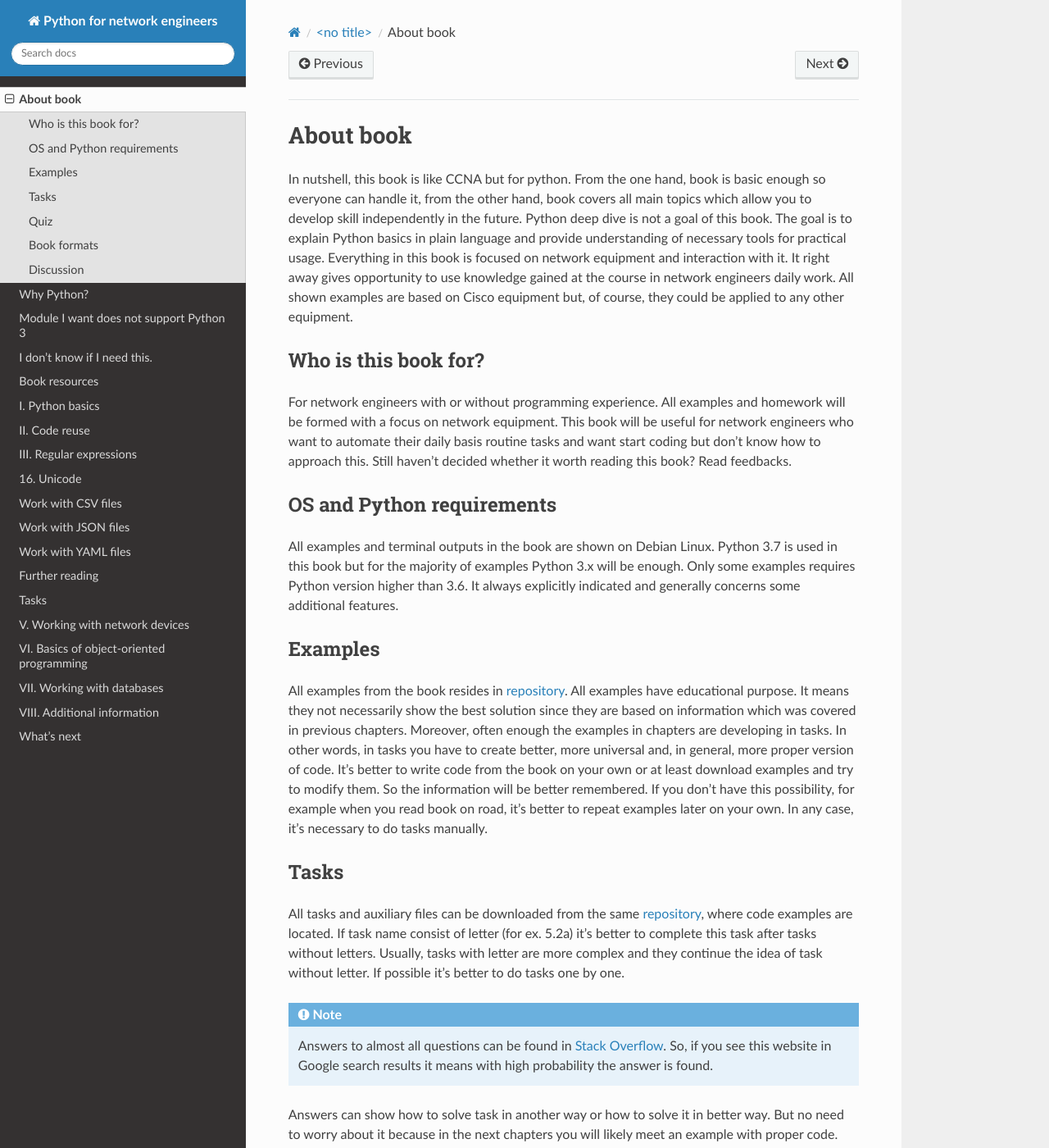
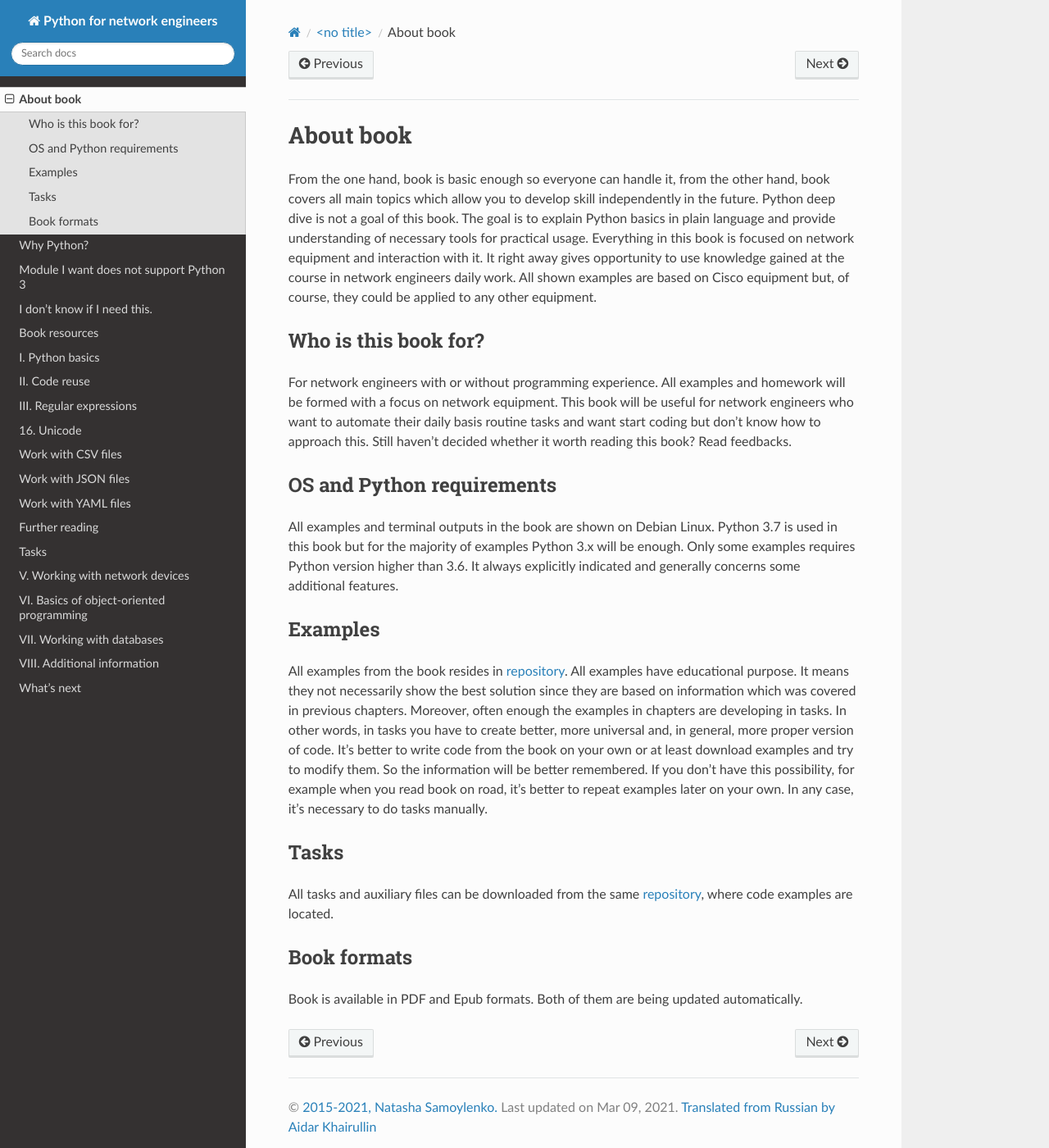
Before and after one commit to natenka/pyneng-book-en, a Sphinx documentation site: the page built from docs/source/about.rst, in a window 1280 px wide and 1400 px high. Shown: the whole window at 82% size. Built offline with Sphinx 7.4.7 and the Read the Docs theme 2.0.0, drawn with Linux system fonts in a browser that asks for light colours; pages that are not in the unit, such as notebooks, are missing from menus; some of the changed text lies outside the part shown.

Commit message:
about and book_links updated

```diff
--- a/docs/source/about.rst
+++ b/docs/source/about.rst
@@ -1,8 +1,8 @@
 About book
 -------
 
-In nutshell, this book is like CCNA but for python. From the one hand, book is
-basic enough so everyone can handle it, from the other hand, book covers all
+From the one hand, book is basic enough so everyone can handle it,
+from the other hand, book covers all
 main topics which allow you to develop skill independently in the future.
 Python deep dive is not a goal of this book. The goal is to explain Python
 basics in plain language and provide understanding of necessary tools for
@@ -33,7 +33,7 @@ Examples
 ~~~~~~~
 
 All examples from the book resides in
-`repository <https://github.com/natenka/pyneng-examples-exercises>`__.
+`repository <https://github.com/natenka/pyneng-examples-exercises-en>`__.
 All examples have educational purpose. It means they not necessarily show the
 best solution since they are based on information which was covered in previous
 chapters. Moreover, often enough the examples in chapters are developing in
@@ -48,54 +48,12 @@ Tasks
 ~~~~~~~
 
 All tasks and auxiliary files can be downloaded from the same
-`repository  <https://github.com/natenka/pyneng-examples-exercises>`__,
-where code examples are located. If task name consist of letter (for ex. 5.2a)
-it's better to complete this task after tasks without letters. Usually, tasks
-with letter are more complex and they continue the idea of task without letter.
-If possible it's better to do tasks one by one.
-
-.. note::
-    Answers to almost all questions can be found in
-    `Stack Overflow <https://stackoverflow.com>`__. So, if you see this
-    website in Google search results it means with high probability the
-    answer is found.
-
-Answers can show how to solve task in another way or how to solve it in better
-way. But no need to worry about it because in the next chapters you will
-likely meet an example with proper code.
-
-Quiz
-~~~~~~~
-
-Some chapters have additional questions:
-
--  `Data types. Part 1 <https://goo.gl/forms/xKHX5xNM8Pv5sQDf2>`__
--  `Data types. Part 2 <https://goo.gl/forms/igxR3ub3tQg3ycX53>`__
--  `Compound statements. Part 1 <https://goo.gl/forms/2TmGcrhG11h2SdLn1>`__
--  `Compound statements. Part 2 <https://goo.gl/forms/KZGaDquGlUmOz2kG3>`__
--  `Functions and modules. Part 1 <https://goo.gl/forms/M1DpbdD0brVbdp1G3>`__
--  `Functions and modules. Part 2 <https://goo.gl/forms/rNvdX9bHw8wLajJp2>`__
--  `Regular expressions. Part 1 <https://goo.gl/forms/5UpkJbm1dORqs4bP2>`__
--  `Regular expressions. Part 2 <https://goo.gl/forms/ltuOAO62yLlZkEmm1>`__
--  `Data bases <https://goo.gl/forms/wtGgmWg0vow1Cyqo1>`__
-
-These quiz can be considered an evaluation test or as a task. It's useful to
-answer to these questions after reading of corresponding chapter. They will
-help you recall chapter's material and also see different aspects of Python
-usage in practice. First, try answer on your own and only then check answers
-in IPython on questions which you are doubting.
+`repository  <https://github.com/natenka/pyneng-examples-exercises-en>`__,
+where code examples are located.
 
 
 Book formats
-~~~~~~~~~~~~~~~~~~~~
+~~~~~~~~~~~~
 
 Book is available in PDF and Epub formats. Both of them are being updated
-automatically, therefore the content is equal.
-
-
-Discussion
-~~~~~~~~~~
-
-Discussions of book, tasks and other related topics are taken place in
-`Slack <https://pyneng-slack.herokuapp.com>`__. Also write to
-`Slack <https://pyneng-slack.herokuapp.com>`__ in case of questions, suggestions, comments and observations on book.
+automatically.
--- a/docs/source/exercises/09_exercises.rst
+++ b/docs/source/exercises/09_exercises.rst
@@ -13,7 +13,7 @@ Task 9.1
 Create generate_access_config function that generates configuration
 for access ports.
 
-The function expects such arguments:
+The function expects arguments:
 
 * a dictionary with interface as a key and VLAN as a value (access_config or
   access_config_2 dict)
@@ -138,7 +138,7 @@ Task 9.2
 Create generate_trunk_config function that generates configuration
 for access ports.
 
-The function expects such arguments:
+The function expects arguments:
 
 * intf_vlan_mapping: expects a dictionary with interface-VLAN mapping
   (trunk_config or trunk_config_2)
```
Also changed, not shown: docs/source/book/additional_info/pyneng.rst (added, +150 -0 lines), docs/source/book_links.rst (+8 -5 lines).
